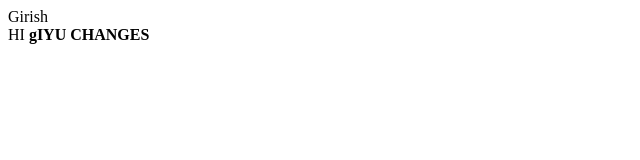
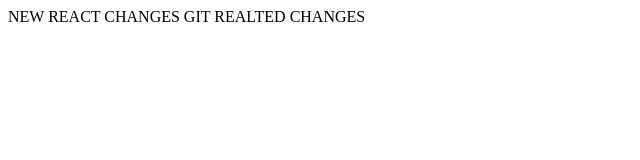
Before and after one commit to girishninama/localrepo, a plain HTML site: page index.html in a window 1280 px wide. Shown: the whole page, without its empty margins (0-640 px from the left). Drawn offline with Linux system fonts and the light colour scheme.

Commit message:
added new react content in index html and remode old one

```diff
--- a/index.html
+++ b/index.html
@@ -8,9 +8,8 @@
 </head>
 
 <body>
-    Girish<br>
-    HI
-    <b>gIYU CHANGES</b>
+
+    NEW REACT CHANGES GIT REALTED CHANGES
 </body>
 
 </html>
```
